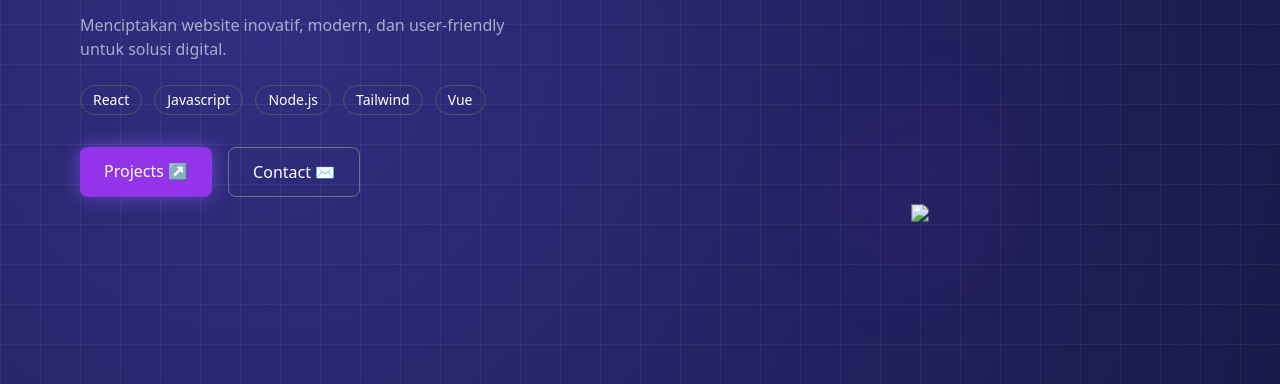
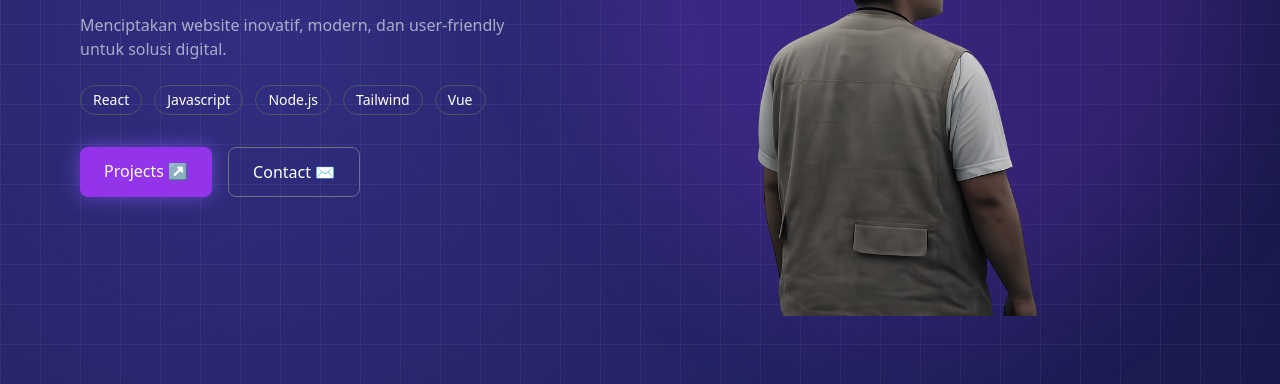
Before and after one commit to mizani-alriyzqi-08/mizani-alriyzqi-08.github.io, a plain HTML site: page index.html in a window 1280 px wide. Shown: the part 416-800 px from the top of the page. Drawn offline with nearby package versions, Linux system fonts and the light colour scheme.

Commit message:
Update index.html

```diff
--- a/index.html
+++ b/index.html
@@ -115,7 +115,7 @@ Menciptakan website inovatif, modern, dan user-friendly untuk solusi digital.
     <div class="absolute -inset-10 bg-purple-600 opacity-20 blur-3xl rounded-full"></div>
 
     <!-- FOTO -->
-<img src="assets/img/Young man in relaxed gaze.png"
+<img src="/Young man in relaxed gaze.png"
      class="relative w-full max-w-[1100px] md:max-w-[1400px] object-contain translate-y-6 translate-x-15 scale-110">
 
   </div>
```
